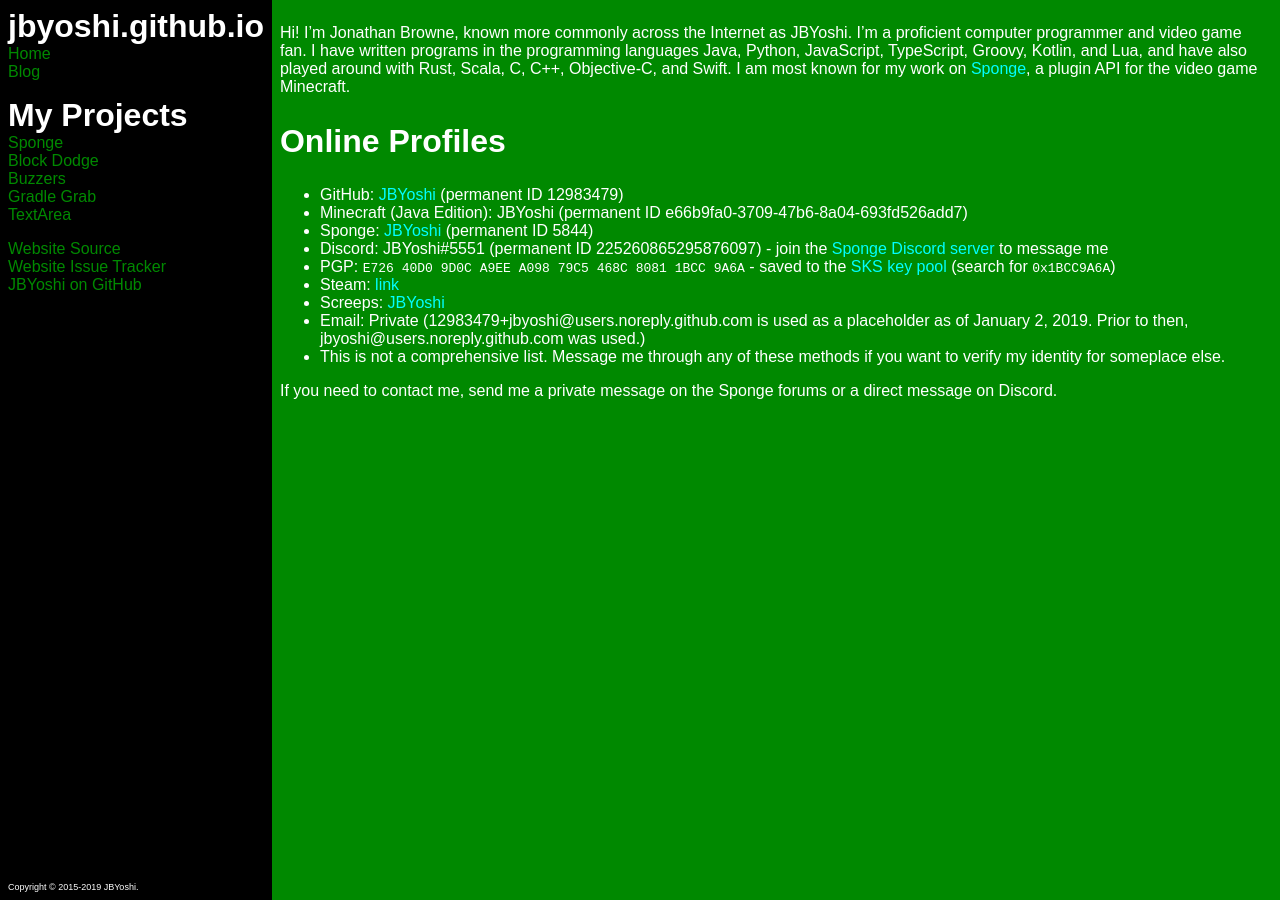
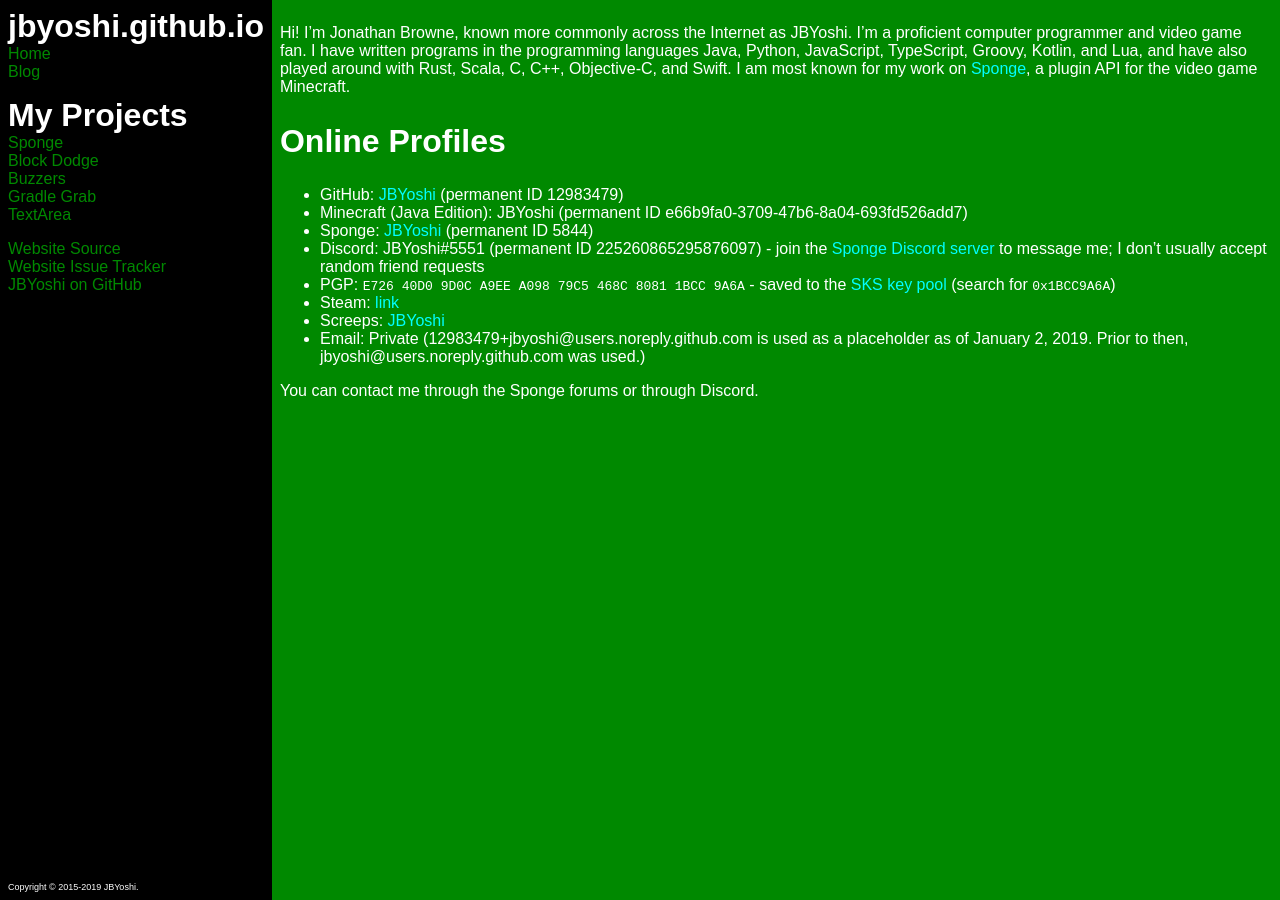
Before and after one commit to JBYoshi/jbyoshi.github.io, a Jekyll site: the page built from index.md, in a window 1280 px wide. Built offline with Jekyll 4.4.1, drawn with Linux system fonts in a browser that asks for light colours.

Commit message:
Meh... I'm not satisfied with the front page yet.

```diff
--- a/index.md
+++ b/index.md
@@ -11,11 +11,10 @@
 - GitHub: [JBYoshi](https://github.com/JBYoshi) (permanent ID 12983479)
 - Minecraft (Java Edition): JBYoshi (permanent ID e66b9fa0-3709-47b6-8a04-693fd526add7)
 - Sponge: [JBYoshi](https://forums.spongepowered.org/u/JBYoshi) (permanent ID 5844)
-- Discord: JBYoshi#5551 (permanent ID 225260865295876097) - join the [Sponge Discord server](https://www.spongepowered.org/chat) to message me
+- Discord: JBYoshi#5551 (permanent ID 225260865295876097) - join the [Sponge Discord server](https://www.spongepowered.org/chat) to message me; I don't usually accept random friend requests
 - PGP: `E726 40D0 9D0C A9EE A098 79C5 468C 8081 1BCC 9A6A` - saved to the [SKS key pool](https://sks-keyservers.net) (search for `0x1BCC9A6A`)
 - Steam: [link](https://steamcommunity.com/profiles/76561194504664850)
 - Screeps: [JBYoshi](https://screeps.com/a/#!/profile/JBYoshi)
 - Email: Private (12983479+jbyoshi@users.noreply.github.com is used as a placeholder as of January 2, 2019. Prior to then, jbyoshi@users.noreply.github.com was used.)
-- This is not a comprehensive list. Message me through any of these methods if you want to verify my identity for someplace else.
 
-If you need to contact me, send me a private message on the Sponge forums or a direct message on Discord.
+You can contact me through the Sponge forums or through Discord.
```
